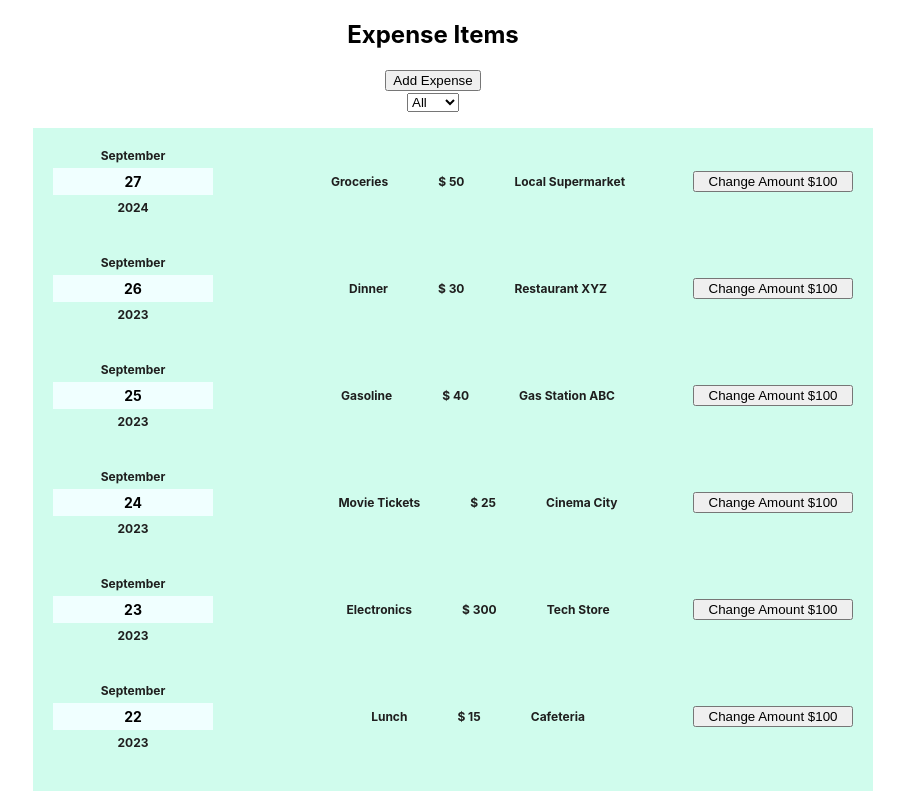
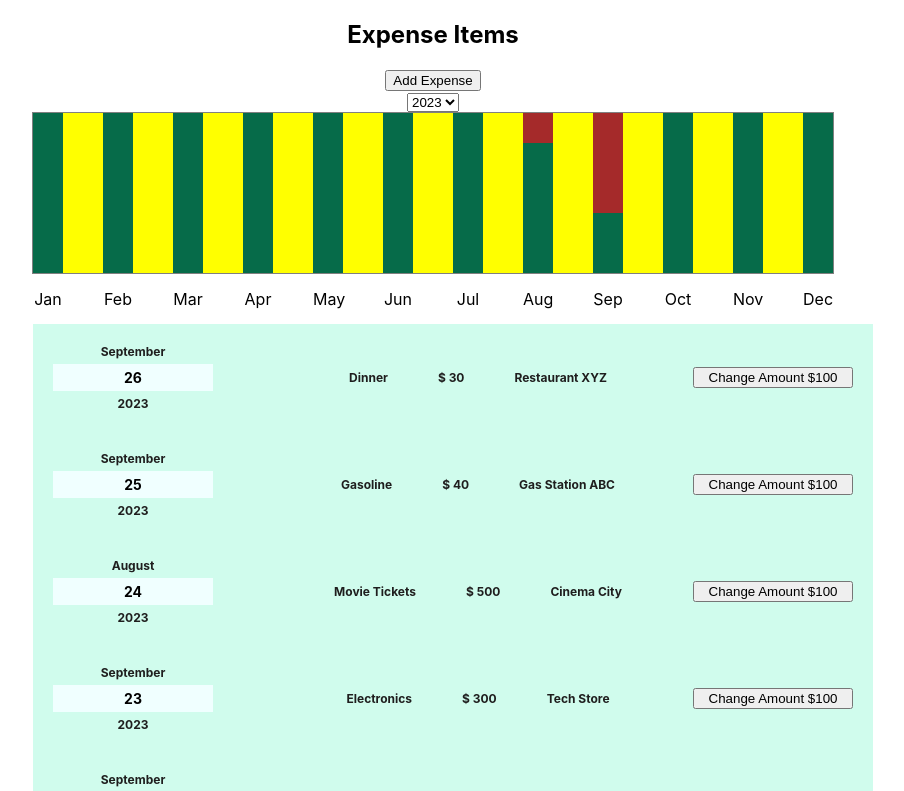
Before and after one commit to PushpendraKPal/react, a React (Create React App) app in the folder expense_tracker/: page / in a window 1280 px wide. Shown: the top 791 px of the page, without its empty margins (207-1111 px from the left). Built offline with nearby package versions, Linux system fonts and the light colour scheme.

Commit message:
bars added

```diff
--- /dev/null
+++ b/expense_tracker/src/components/ExpenseChart.js
@@ -0,0 +1,8 @@
+import Chart from "./chart/Chart";
+
+const ExpenseChart = (props) => {
+  const { filteredData } = props;
+  return <Chart filteredData={filteredData}></Chart>;
+};
+
+export default ExpenseChart;
--- a/expense_tracker/src/components/ExpenseFilter.js
+++ b/expense_tracker/src/components/ExpenseFilter.js
@@ -5,7 +5,6 @@ const ExpenseFilter = (props) => {
   return (
     <div>
       <select value={props.filterVal} onChange={handleChange}>
-        <option>All</option>
         <option>2022</option>
         <option>2023</option>
         <option>2024</option>
--- /dev/null
+++ b/expense_tracker/src/components/chart/Chart.js
@@ -0,0 +1,48 @@
+import ChartBar from "./ChartBar";
+import "./chart.css";
+
+const Chart = (props) => {
+  let { filteredData } = props;
+
+  let chartData = [
+    { label: "Jan", value: 0 },
+    { label: "Feb", value: 0 },
+    { label: "Mar", value: 0 },
+    { label: "Apr", value: 0 },
+    { label: "May", value: 0 },
+    { label: "Jun", value: 0 },
+    { label: "Jul", value: 0 },
+    { label: "Aug", value: 0 },
+    { label: "Sep", value: 0 },
+    { label: "Oct", value: 0 },
+    { label: "Nov", value: 0 },
+    { label: "Dec", value: 0 },
+  ];
+  filteredData = filteredData.map((e) => {
+    let m = new Date(e.date).getMonth();
+    chartData[m].value += +e.amount;
+  });
+
+  let max = 0;
+  for (let i = 0; i < chartData.length; i++) {
+    if (chartData[i].value > max) max = chartData[i].value;
+  }
+
+  return (
+    <div className="bar_container">
+      {chartData.map((ele) => {
+        //console.log(ele.label);
+        return (
+          <ChartBar
+            label={ele.label}
+            value={ele.value}
+            max={max}
+            key={ele.label}
+          ></ChartBar>
+        );
+      })}
+    </div>
+  );
+};
+
+export default Chart;
--- /dev/null
+++ b/expense_tracker/src/components/chart/ChartBar.js
@@ -0,0 +1,18 @@
+import "./chart.css";
+
+const ChartBar = (props) => {
+  const { label, max, value } = props;
+  let valPercentage = Math.floor((value / max) * 100);
+  console.log(valPercentage);
+
+  return (
+    <div className="bar">
+      <div className="main_bar">
+        <div className="filled_bar" style={{ height: valPercentage }}></div>
+      </div>
+      <p>{label}</p>
+    </div>
+  );
+};
+
+export default ChartBar;
--- /dev/null
+++ b/expense_tracker/src/components/chart/chart.css
@@ -0,0 +1,28 @@
+.main_bar {
+  height: 100%;
+  width: 30px;
+  background-color: rgb(6, 107, 73);
+  align-content: end;
+  display: flex;
+  align-content: end;
+}
+
+.filled_bar {
+  width: 100%;
+  background-color: brown;
+}
+
+.bar_container {
+  height: 10rem;
+  border: 1px solid gray;
+  width: 800px;
+  margin: auto;
+  background-color: yellow;
+  display: flex;
+  justify-content: space-between;
+  margin-bottom: 50px;
+}
+.bar {
+  height: 10rem;
+  width: 30px;
+}
--- a/expense_tracker/src/components/expenseItem.js
+++ b/expense_tracker/src/components/expenseItem.js
@@ -3,6 +3,7 @@ import ExpenseForm from "./ExpenseForm";
 import ExpenseRow from "./ExpenseRow";
 import { useState } from "react";
 import ExpenseFilter from "./ExpenseFilter";
+import ExpenseChart from "./ExpenseChart";
 
 const ExpenseItem = () => {
   const expense = [
@@ -25,9 +26,9 @@ const ExpenseItem = () => {
       location: "Gas Station ABC",
     },
     {
-      date: "2023-09-24",
+      date: "2023-08-24",
       name: "Movie Tickets",
-      amount: 25.0,
+      amount: 500,
       location: "Cinema City",
     },
     {
@@ -69,14 +70,11 @@ const ExpenseItem = () => {
   ];
 
   const [data, setData] = useState([...expense]);
-  const [filterVal, setFilVal] = useState("All");
+  const [filterVal, setFilVal] = useState(2023);
   const [formVal, setFormVal] = useState(false);
 
   let filteredData = data.filter((e) => {
-    if (filterVal === "All") return true;
-    else {
-      return e.date.includes(filterVal);
-    }
+    return e.date.includes(filterVal);
   });
 
   let textOnFilter = "";
@@ -122,6 +120,7 @@ const ExpenseItem = () => {
         setFilVal={setFilVal}
         filterVal={filterVal}
       ></ExpenseFilter>
+      <ExpenseChart filteredData={filteredData}></ExpenseChart>
       {textOnFilter}
     </>
   );
```
